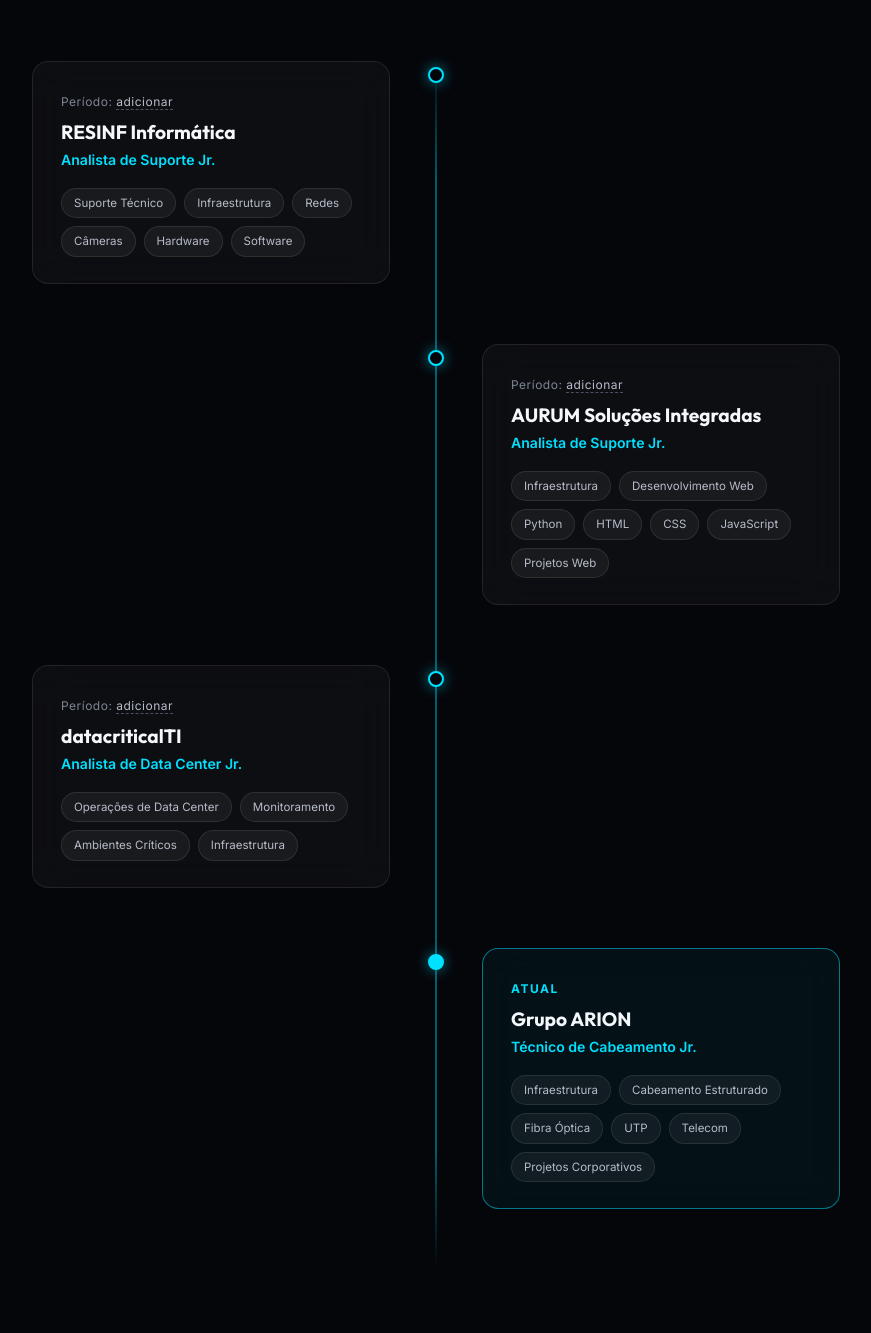
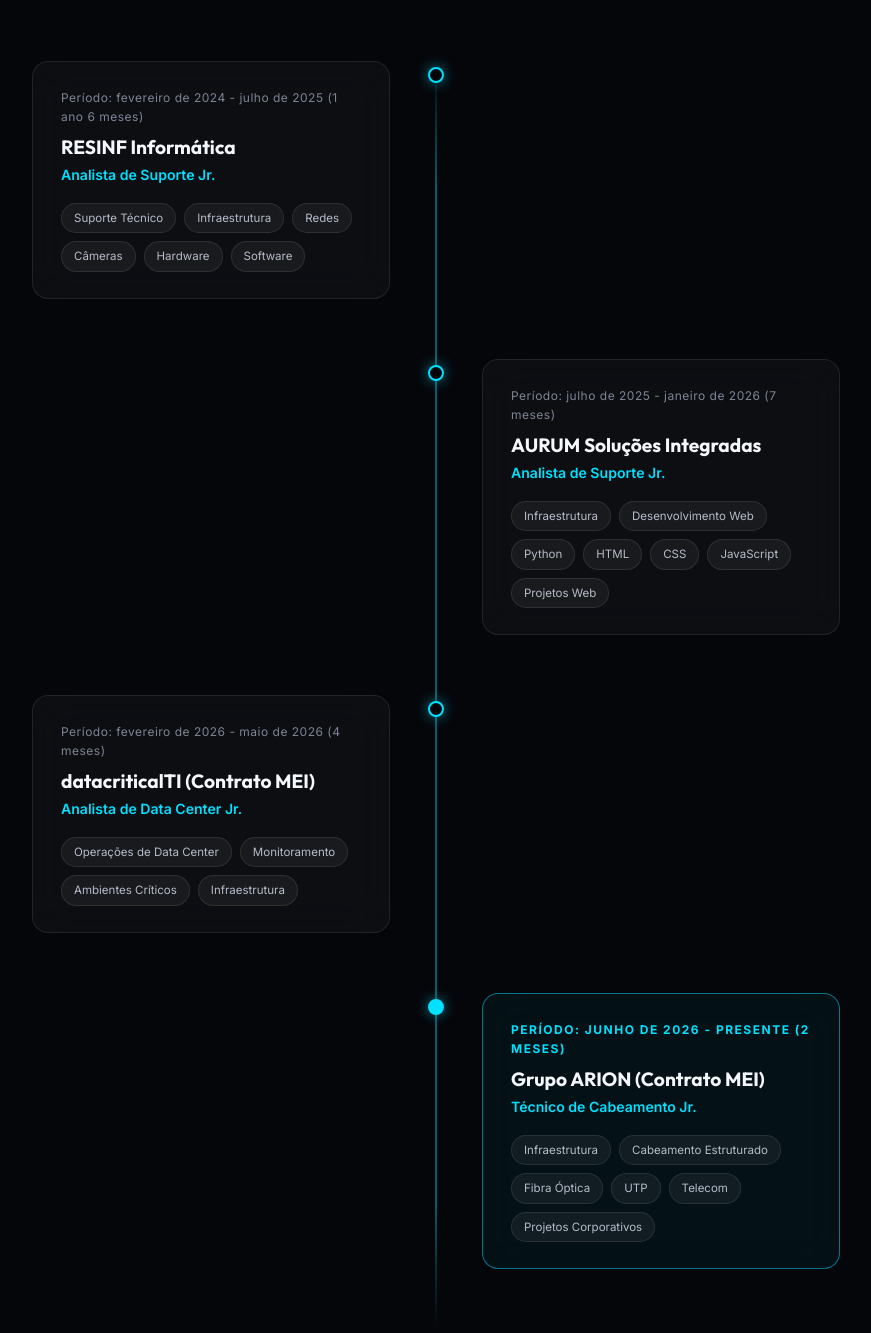
Before and after one commit to mateusomelo/portf-lioMatteus, a website: page index.html in a window 1280 px wide. Shown: the part 3084-4417 px from the top of the page, without its empty margins (204-1075 px from the left). Drawn offline with Linux system fonts and the light colour scheme.

Commit message:
Atualiza períodos da Linha do Tempo e marca Contrato MEI

```diff
--- a/index.html
+++ b/index.html
@@ -215,7 +215,7 @@
         <div class="timeline-item reveal" data-reveal="left">
           <div class="timeline-dot"></div>
           <div class="glass-card timeline-card" data-tilt>
-            <span class="timeline-period">Período: <em>adicionar</em></span>
+            <span class="timeline-period">Período: fevereiro de 2024 - julho de 2025 (1 ano 6 meses)</span>
             <h3>RESINF Informática</h3>
             <span class="timeline-role">Analista de Suporte Jr.</span>
             <div class="timeline-tags">
@@ -227,7 +227,7 @@
         <div class="timeline-item reveal" data-reveal="right">
           <div class="timeline-dot"></div>
           <div class="glass-card timeline-card" data-tilt>
-            <span class="timeline-period">Período: <em>adicionar</em></span>
+            <span class="timeline-period">Período: julho de 2025 - janeiro de 2026 (7 meses)</span>
             <h3>AURUM Soluções Integradas</h3>
             <span class="timeline-role">Analista de Suporte Jr.</span>
             <div class="timeline-tags">
@@ -239,8 +239,8 @@
         <div class="timeline-item reveal" data-reveal="left">
           <div class="timeline-dot"></div>
           <div class="glass-card timeline-card" data-tilt>
-            <span class="timeline-period">Período: <em>adicionar</em></span>
-            <h3>datacriticalTI</h3>
+            <span class="timeline-period">Período: fevereiro de 2026 - maio de 2026 (4 meses)</span>
+            <h3>datacriticalTI (Contrato MEI)</h3>
             <span class="timeline-role">Analista de Data Center Jr.</span>
             <div class="timeline-tags">
               <span>Operações de Data Center</span><span>Monitoramento</span><span>Ambientes Críticos</span><span>Infraestrutura</span>
@@ -251,8 +251,8 @@
         <div class="timeline-item reveal" data-reveal="right">
           <div class="timeline-dot timeline-dot-current"></div>
           <div class="glass-card timeline-card timeline-current" data-tilt>
-            <span class="timeline-period current">Atual</span>
-            <h3>Grupo ARION</h3>
+            <span class="timeline-period current">Período: junho de 2026 - Presente (2 meses)</span>
+            <h3>Grupo ARION (Contrato MEI)</h3>
             <span class="timeline-role">Técnico de Cabeamento Jr.</span>
             <div class="timeline-tags">
               <span>Infraestrutura</span><span>Cabeamento Estruturado</span><span>Fibra Óptica</span><span>UTP</span><span>Telecom</span><span>Projetos Corporativos</span>
```
